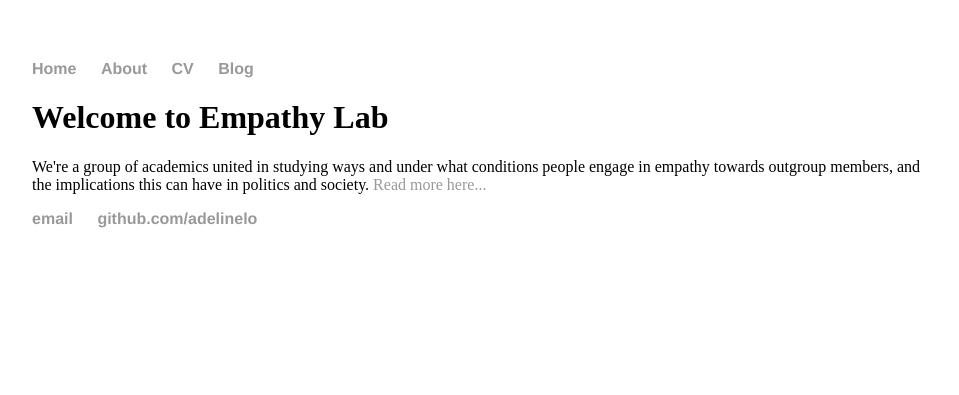
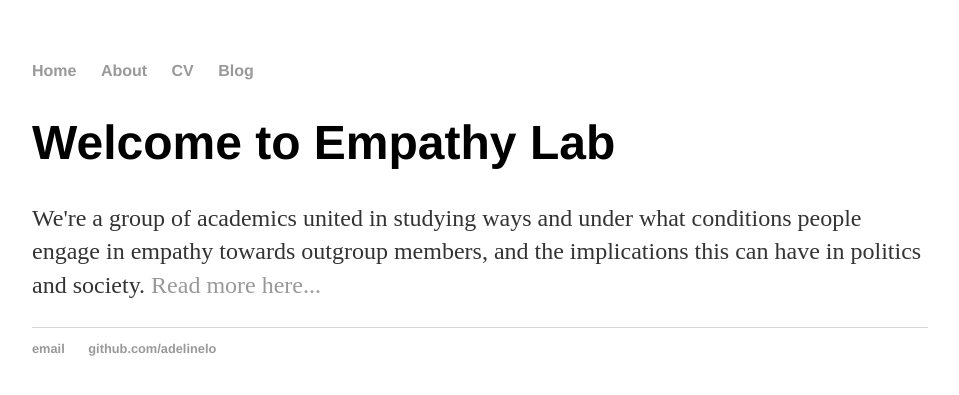
Before and after one commit to adelinelo/empathylab.github.io, a Jekyll site: the page built from index.html, in a window 1280 px wide. Shown: the top 395 px of the page, without its empty margins (160-1119 px from the left). Built offline with Jekyll 4.4.1, drawn with Linux system fonts in a browser that asks for light colours.

Commit message:
update main.css

```diff
--- a/css/main.css
+++ b/css/main.css
@@ -1,20 +1,29 @@
+body { margin: 60px auto; width: 70%; }
 
-body {
-    margin: 60px auto;
-    width: 70%;
-}
-nav ul, footer ul {
-    font-family:'Helvetica', 'Arial', 'Sans-Serif';
-    padding: 0px;
-    list-style: none;
-    font-weight: bold;
-}
-nav ul li, footer ul li {
-    display: inline;
-    margin-right: 20px;
-}
-a {
-    text-decoration: none;
-    color: #999;
-}
-a:hover {
+a { text-decoration: none; color: #999; }
+a:hover { text-decoration: underline; }
+
+p, ul { font-size: 1.5em; line-height: 1.4em; color: #333; }
+
+h1, h2, h3, h4 { font-family: 'Helvetica', 'Arial', 'Sans-Serif'; }
+h1 { font-size: 3em;  }
+h2 { font-size: 2.7em; }
+h3 { font-size: 2.3em; }
+h4 { font-size: 1.9em; }
+
+nav ul, footer ul { font-size: 1em; font-family: 'Helvetica', 'Arial', 'Sans-Serif'; padding: 0px; list-style: none; font-weight: bold; }
+nav ul li, footer ul li { display: inline; margin-right: 20px; }
+
+footer { border-top: 1px solid #d5d5d5; font-size: .8em; }
+
+/* Blog */
+ul.posts { margin: 20px auto 40px; font-size: 1.5em; }
+ul.posts li { list-style: none; }
+
+/* CV */
+.cv { margin: 0px 0px 60px; }
+.cv h1 { font-size: 3em; }
+.cv h2 { font-size: 2em; }
+.cv address, .cv .download { font-family: 'Helvetica', 'Arial', 'Sans-Serif'; }
+.cv address, .cv p { font-size: 1.2em; }
+.cv .download { float: right; font-size: .8em; text-transform: uppercase; }
```
Also changed, not shown: 1 other file.
